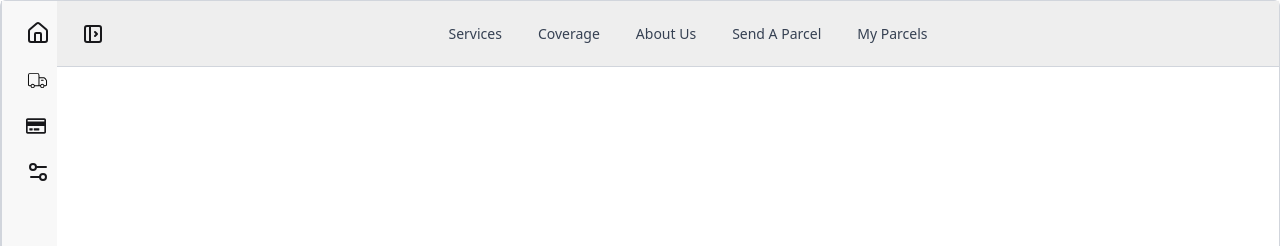
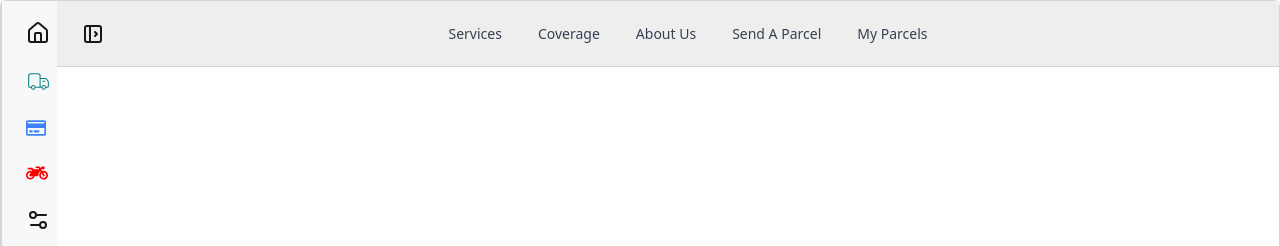
Before and after one commit to masumislambadsha/zap-shift-client, a React (Vite) app: page /dashboard in a window 1280 px wide. Shown: the top 246 px of the page. Built offline with nearby package versions, Linux system fonts and the light colour scheme; no server answers; sample sign-in values are in the browser's storage.

Commit message:
update change

```diff
--- /dev/null
+++ b/src/assets/ApproveRiderButton.jsx
@@ -0,0 +1,51 @@
+import React from 'react';
+
+const ApproveRiderSVG = () => {
+  return (
+    <svg width="24" height="24" viewBox="0 0 180 180" fill="none" xmlns="http://www.w3.org/2000/svg">
+      {/* Background circle - success green */}
+      <circle cx="90" cy="90" r="88" fill="#E3F9E5" stroke="#46BE54" strokeWidth="4"/>
+
+      {/* Big approval checkmark */}
+      <path
+        d="M52 90 L78 116 L128 66"
+        stroke="#46BE54"
+        strokeWidth="10"
+        strokeLinecap="round"
+        strokeLinejoin="round"
+        fill="none"
+      />
+
+      {/* Rider body (exact same as your big version) */}
+      <rect x="65" y="95" width="50" height="35" rx="12" fill="#46BE54"/>
+      <circle cx="90" cy="80" r="22" fill="#46BE54"/>
+      <circle cx="90" cy="80" r="17" fill="#F8F9FA"/>
+      <ellipse cx="90" cy="88" rx="5" ry="7" fill="#46BE54"/>
+
+      {/* Arms */}
+      <rect x="48" y="108" width="20" height="8" rx="4" fill="#FFD05A"/>
+      <rect x="112" y="108" width="20" height="8" rx="4" fill="#FFD05A"/>
+
+      {/* Thumbs up hands */}
+      <g transform="translate(38,115)">
+        <rect width="18" height="22" rx="6" fill="#FFD05A" stroke="#FFC928" strokeWidth="3"/>
+        <rect x="3" y="3" width="12" height="10" rx="3" fill="#F8F9FA"/>
+      </g>
+      <g transform="translate(124,115)">
+        <rect width="18" height="22" rx="6" fill="#FFD05A" stroke="#FFC928" strokeWidth="3"/>
+        <rect x="3" y="3" width="12" height="10" rx="3" fill="#F8F9FA"/>
+      </g>
+
+      {/* Helmet */}
+      <ellipse cx="90" cy="68" rx="14" ry="9" fill="#46BE54" stroke="#23A52C" strokeWidth="2"/>
+      <ellipse cx="88" cy="66" rx="4" ry="3" fill="#FFFFFF" opacity="0.4"/>
+
+      {/* Happy face */}
+      <ellipse cx="85" cy="81" rx="2.5" ry="2" fill="#333"/>
+      <ellipse cx="95" cy="81" rx="2.5" ry="2" fill="#333"/>
+      <path d="M84,86 Q90,92 96,86" stroke="#333" strokeWidth="2" fill="none" strokeLinecap="round"/>
+    </svg>
+  );
+};
+
+export default ApproveRiderSVG;
--- a/src/layouts/DashboardLayout.jsx
+++ b/src/layouts/DashboardLayout.jsx
@@ -3,6 +3,8 @@ import { Link, NavLink, Outlet } from "react-router";
 import { CiDeliveryTruck } from "react-icons/ci";
 import useAuth from "../Hooks/useAuth";
 import { FaRegCreditCard } from "react-icons/fa";
+import RiderCard from "../assets/ApproveRiderButton";
+import { FaMotorcycle } from "react-icons/fa";
 
 const DashboardLayout = () => {
   const { user } = useAuth();
@@ -116,12 +118,12 @@ const DashboardLayout = () => {
                 <NavLink
                   to={"my-parcels"}
                   className="is-drawer-close:tooltip is-drawer-close:tooltip-right px-4 py-3 hover:bg-gray-100 flex items-center gap-3 rounded"
-                  data-tip="Settings"
+                  data-tip="My Parcels"
                 >
                   <CiDeliveryTruck
                     className="font-bold"
-                    size={23}
-                    color="black"
+                    size={25}
+                    color="teal"
                   />
                   <span className="is-drawer-close:hidden">My Parcels</span>
                 </NavLink>
@@ -132,7 +134,7 @@ const DashboardLayout = () => {
                   className="is-drawer-close:tooltip is-drawer-close:tooltip-right px-4 py-3 hover:bg-gray-100 flex items-center gap-3 rounded"
                   data-tip="Settings"
                 >
-                  <FaRegCreditCard size={20}/>
+                  <FaRegCreditCard size={20} color="#3B82F6" />
 
                   <span className="is-drawer-close:hidden">
                     Payment History
@@ -140,6 +142,17 @@ const DashboardLayout = () => {
                 </NavLink>
               </li>
 
+              <li>
+                <NavLink
+                  to={"approve-riders"}
+                  className="is-drawer-close:tooltip is-drawer-close:tooltip-right px-4 py-3 hover:bg-gray-100 flex items-center gap-3 rounded"
+                  data-tip="Approve Riders"
+                >
+                  <FaMotorcycle color="red" size={22} />
+
+                  <span className="is-drawer-close:hidden">Approve Riders</span>
+                </NavLink>
+              </li>
               <li>
                 <button
                   className="is-drawer-close:tooltip is-drawer-close:tooltip-right px-4 py-3 hover:bg-gray-100 flex items-center gap-3 rounded w-full text-left"
--- /dev/null
+++ b/src/pages/Dashboard/AppproveRider/ApproveRider.jsx
@@ -0,0 +1,11 @@
+import React from 'react';
+
+const ApproveRider = () => {
+  return (
+    <div>
+
+    </div>
+  );
+};
+
+export default ApproveRider;
```
